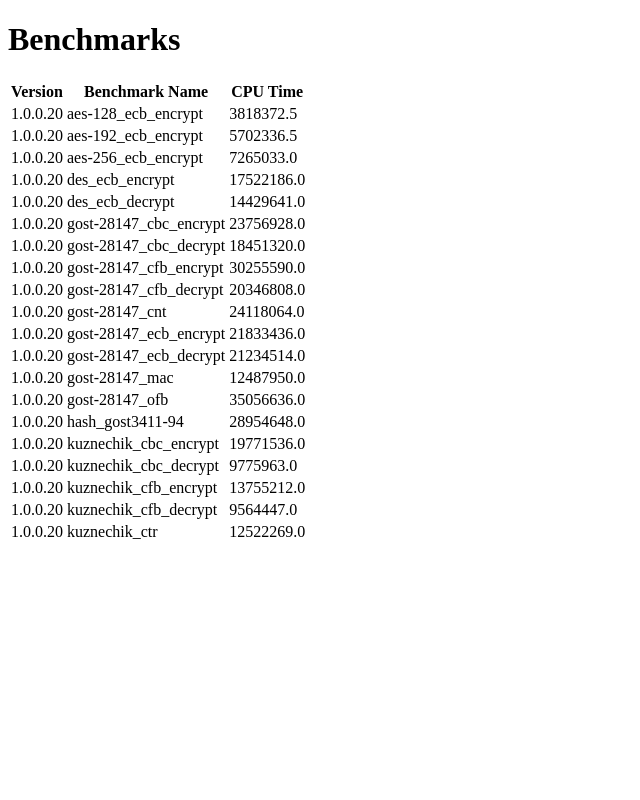
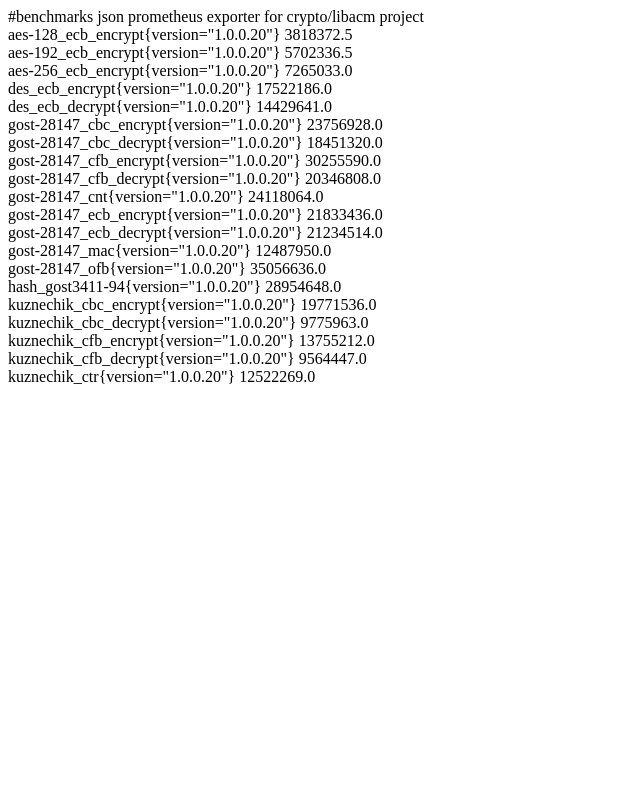
Before and after one commit to VlzKirill/json_exporter, a Django app: template json_parser/templates/index.html in a window 1280 px wide. Shown: the whole page, without its empty margins (0-640 px from the left). Run offline with Django 5.2, Linux system fonts and the light colour scheme; the template is opened without the code that fills it: values that come from a table or form of the project are taken from there, others are empty; data comes from the database, SQL or seed files in the repository; both versions use the stored data as it was after the commit.

Commit message:
Доработал экспортер под формат prometheus

```diff
--- a/json_parser/templates/index.html
+++ b/json_parser/templates/index.html
@@ -1,28 +1,4 @@
-<!-- templates/index.html -->
-<!DOCTYPE html>
-<html>
-<head>
-    <title>Benchmarks</title>
-</head>
-<body>
-    <h1>Benchmarks</h1>
-    <table>
-        <thead>
-            <tr>
-                <th>Version</th>
-                <th>Benchmark Name</th>
-                <th>CPU Time</th>
-            </tr>
-        </thead>
-        <tbody>
-            {% for benchmark in benchmarks %}
-                <tr>
-                    <td>{{ benchmark.version.name }}</td>
-                    <td>{{ benchmark.name }}</td>
-                    <td>{{ benchmark.cpu_time }}</td>
-                </tr>
-            {% endfor %}
-        </tbody>
-    </table>
-</body>
-</html>
+#benchmarks json prometheus exporter for crypto/libacm project
+{% for benchmark in benchmarks %}
+  <br>{{ benchmark.name }}{version="{{ benchmark.version.name }}"} {{ benchmark.cpu_time }}
+{% endfor %}
```
Also changed, not shown: json_parser/views.py (+14 -3 lines), db.sqlite3.
